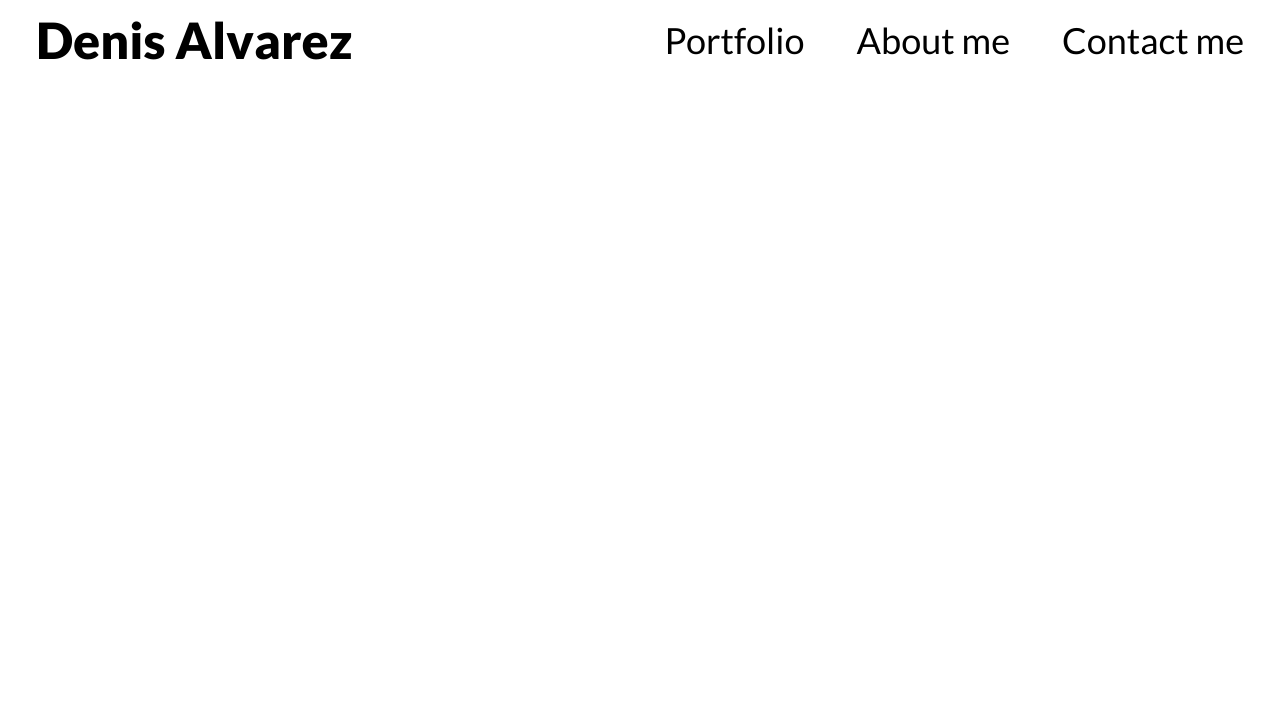
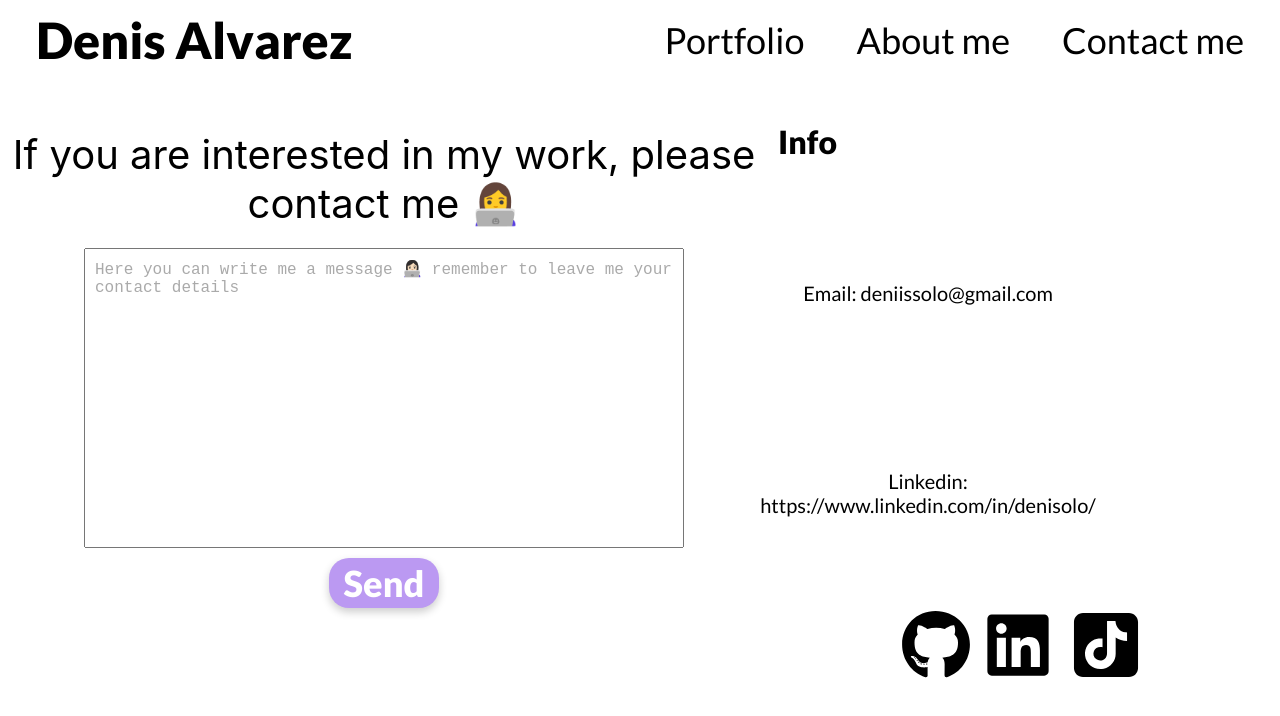
Before and after one commit to Deniisolo/denisolo, a React (Create React App) app: page /contactme in a window 1280 px wide. Shown: the top 716 px of the page. Built offline with nearby package versions, Linux system fonts and the light colour scheme.

Commit message:
feat(ui, style): add Contactme  componet style

```diff
--- a/src/App.js
+++ b/src/App.js
@@ -5,6 +5,7 @@ import { Portfolio } from "./views/Portfolio";
 import { BrowserRouter as Router, Route, Routes } from "react-router-dom";
 import { Aboutme } from "./views/Aboutme";
 import { Cv } from "./views/Cv";
+import { Contactme } from "./views/Contactme";
 // import { Devviews } from "./views/Devviews";
 // import { Devmolecules } from "./views/Devmolecules";
 function App() {
@@ -20,6 +21,7 @@ function App() {
               <Route path="/portfolio" element={<Portfolio />} />
               <Route path="/aboutme" element={<Aboutme />} />
               <Route path="/cv" element={<Cv />} />
+              <Route path="/contactme" element={<Contactme />} />
             </Routes>
           }
         ></Maintemplate>
--- a/src/components/molecules/Navbar.jsx
+++ b/src/components/molecules/Navbar.jsx
@@ -31,7 +31,12 @@ export function Navbar() {
           navBarinfo={"About me"}
         />
 
-        <Navbarbutton navBarinfo={"Contact me"} />
+        <Navbarbutton
+          onClick={() => {
+            navigate("/contactme");
+          }}
+          navBarinfo={"Contact me"}
+        />
       </div>
     </div>
   );
--- /dev/null
+++ b/src/views/Contactme.css
@@ -0,0 +1,14 @@
+.contactmeContainer {
+  display: flex;
+  justify-content: space-around;
+  width: 100%;
+  height: 100%;
+}
+.contactmeContaineChildOne {
+  width: 60%;
+  height: 50%;
+}
+.contactmeContaineChildTwo {
+  width: 40%;
+  height: 50%;
+}
--- /dev/null
+++ b/src/views/Contactme.jsx
@@ -0,0 +1,17 @@
+import { Formcontacme } from "../components/molecules/Formcontacme";
+import { Infomation } from "../components/molecules/Infomation";
+import { Allsocialmedia } from "../components/molecules/Allsocialmedia";
+import "./Contactme.css";
+export function Contactme() {
+  return (
+    <section className="contactmeContainer">
+      <section className="contactmeContaineChildOne">
+        <Formcontacme></Formcontacme>
+      </section>
+      <section className="contactmeContaineChildTwo">
+        <Infomation></Infomation>
+        <Allsocialmedia></Allsocialmedia>
+      </section>
+    </section>
+  );
+}
```
